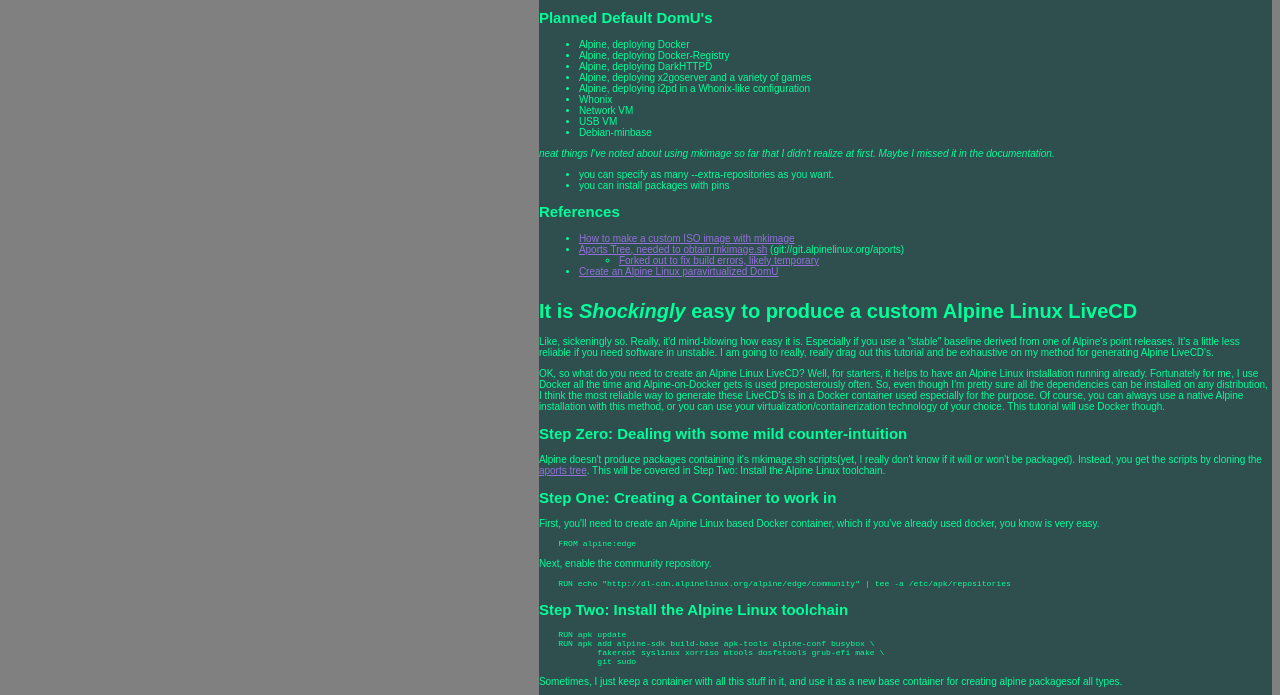
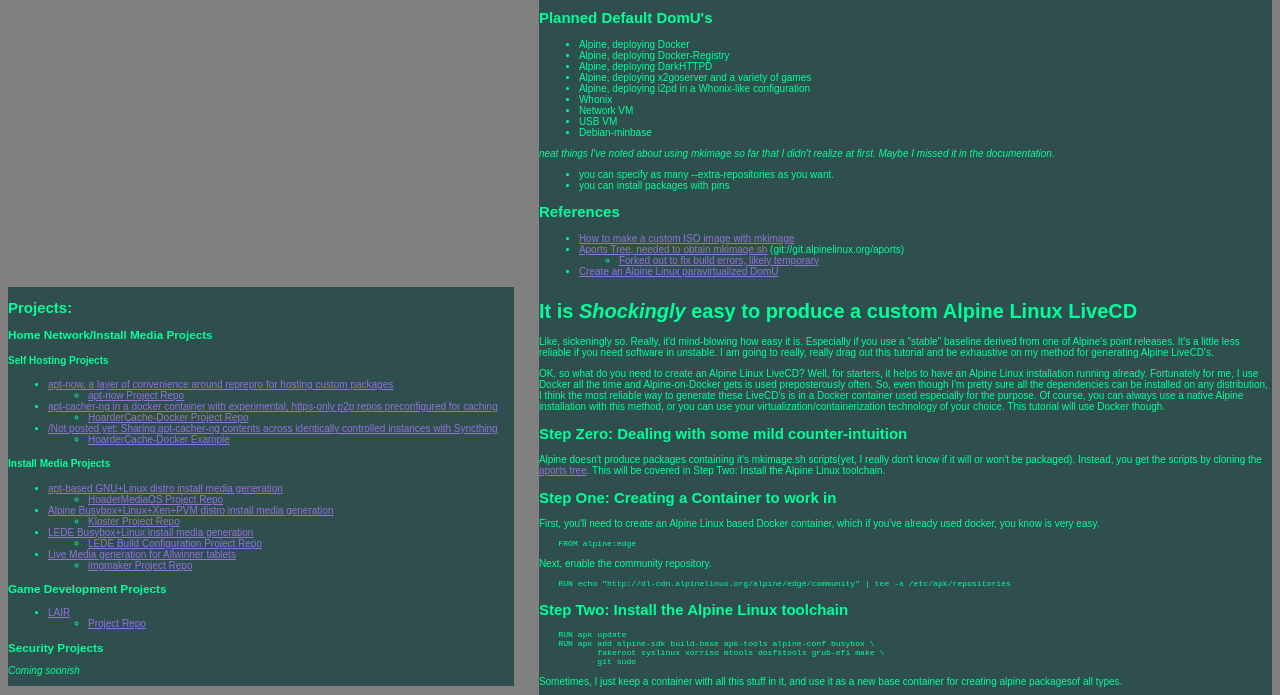
Before and after one commit to eyedeekay/kloster, a plain HTML site: page index.html in a window 1280 px wide. Shown: the part 105-800 px from the top of the page. Drawn offline with Linux system fonts and the light colour scheme.

Commit message:
page update: Fri Dec  1 00:18:09 EST 2017

```diff
--- a/index.html
+++ b/index.html
@@ -225,4 +225,65 @@ packages.</p>
     --profile kloster
 </code></pre>
 </div>
+<div id="sidebar">
+<h2>Projects:</h2>
+
+<h3>Home Network/Install Media Projects</h3>
+
+<h4>Self Hosting Projects</h4>
+
+<ul>
+<li><a href="https://eyedeekay.github.io/apt-now/">apt-now, a layer of convenience around reprepro for hosting custom packages</a>
+<ul>
+<li><a href="https://github.com/eyedeekay/apt-now/">apt-now Project Repo</a></li>
+</ul></li>
+<li><a href="https://eyedeekay.github.io/hoarderCache-docker/">apt-cacher-ng in a docker container with experimental, https-only p2p repos preconfigured for caching</a>
+<ul>
+<li><a href="https://github.com/eyedeekay/hoardercache-docker/">HoarderCache-Docker Project Repo</a></li>
+</ul></li>
+<li><a href="https://eyedeekay.github.io/">/Not posted yet: Sharing apt-cacher-ng contents across identically controlled instances with Syncthing</a>
+<ul>
+<li><a href="https://github.com/eyedeekay/hoardercache-docker/">HoarderCache-Docker Example</a></li>
+</ul></li>
+</ul>
+
+<h4>Install Media Projects</h4>
+
+<ul>
+<li><a href="https://eyedeekay.github.io/hoarderMediaOS/">apt-based GNU+Linux distro install media generation</a>
+<ul>
+<li><a href="https://github.com/eyedeekay/hoarderMediaOS/">HoaderMediaOS Project Repo</a></li>
+</ul></li>
+<li><a href="https://eyedeekay.github.io/kloster/">Alpine Busybox+Linux+Xen+PVM distro install media generation</a>
+<ul>
+<li><a href="https://github.com/eyedeekay/kloster/">Kloster Project Repo</a></li>
+</ul></li>
+<li><a href="https://eyedeekay.github.io/lede-docker/">LEDE Busybox+Linux install media generation</a>
+<ul>
+<li><a href="https://github.com/eyedeekay/lede-docker">LEDE Build Configuration Project Repo</a></li>
+</ul></li>
+<li><a href="https://eyedeekay.github.io/imgmaker/">Live Media generation for Allwinner tablets</a>
+<ul>
+<li><a href="https://github.com/eyedeekay/imgmaker">imgmaker Project Repo</a></li>
+</ul></li>
+</ul>
+
+<h3>Game Development Projects</h3>
+
+<ul>
+<li><a href="https://eyedeekay.github.io/lair-web">LAIR</a>
+<ul>
+<li><a href="https://github.com/eyedeekay/valair">Project Repo</a></li>
+</ul></li>
+</ul>
+
+<h3>Security Projects</h3>
+
+<p><em>Coming soonish</em></p>
+</div>
+<div id="content">
+<h1>Monero Wallet Address</h1>
+
+<p>XMR:4BFQswB7PU43GCCLWMnQdZD6oGBmUdVYSXhrkuKeGMCMZQoVKyjw6Y6NQu3UHbWQjwYTm6Jzu5EnZc2pQgL8Wa2HUgEBVEA</p>
+</div>
 </body>
```
Also changed, not shown: 2 other files.
